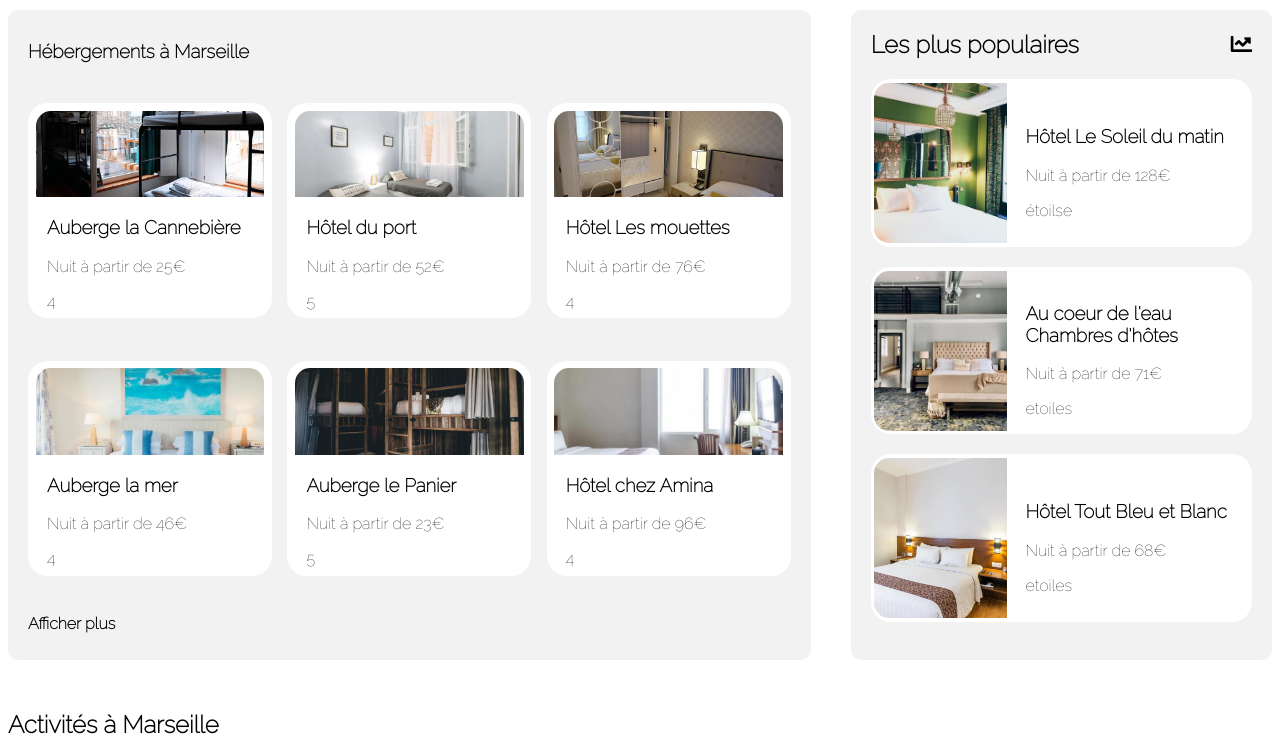
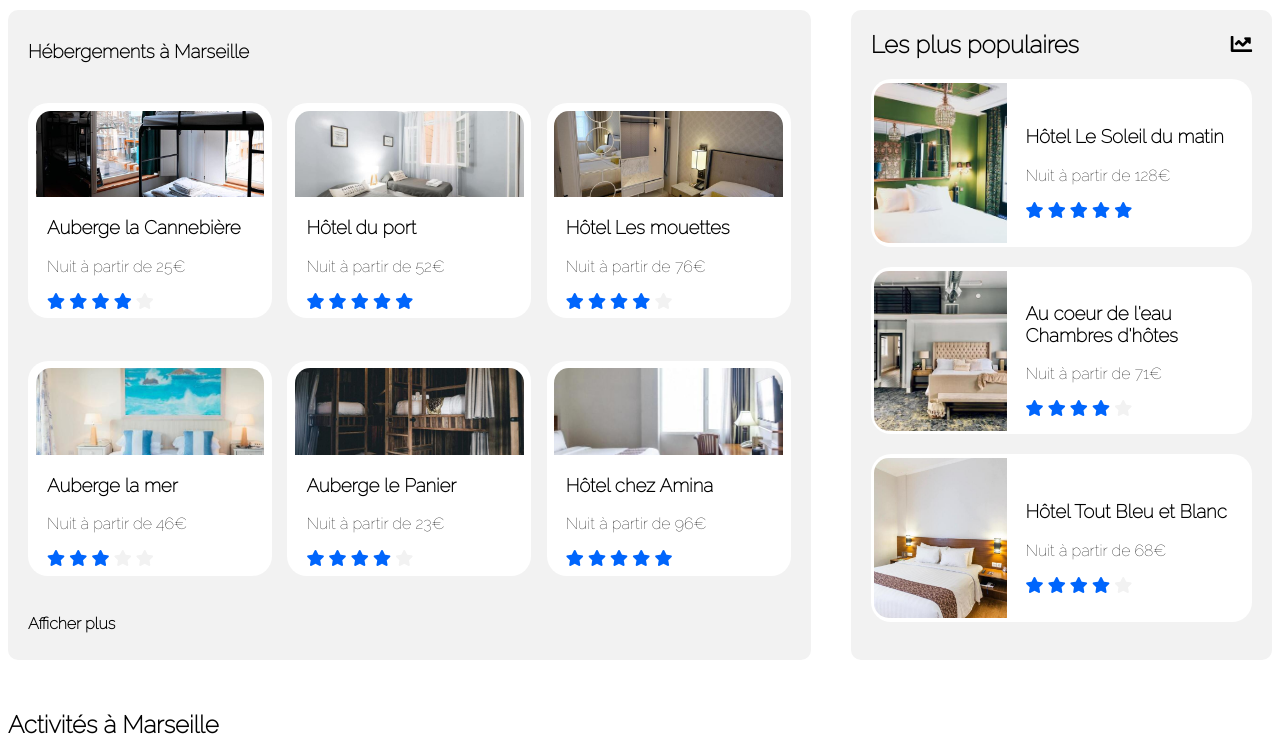
Before and after one commit to Orane31/OraneChaper_02_18092021, a plain HTML site: page index.html in a window 1280 px wide. Shown: the part 452-1208 px from the top of the page. Drawn offline with Linux system fonts and the light colour scheme.

Commit message:
étoiles ok

```diff
--- a/index.html
+++ b/index.html
@@ -83,7 +83,13 @@
                     <div class="detailsLogement">
                         <h3>Auberge la Cannebière</h3>
                         <p>Nuit à partir de 25€</p>
-                        <div>4</div>
+                        <div>
+                            <i class="fas fa-star colorBleu"></i>
+                            <i class="fas fa-star colorBleu"></i>
+                            <i class="fas fa-star colorBleu"></i>
+                            <i class="fas fa-star colorBleu"></i>
+                            <i class="fas fa-star colorGris"></i>
+                        </div>
                     </div>
                 </div>
                 <div class="carteHebergement flexColumnCentre">
@@ -91,7 +97,15 @@
                     <div class="detailsLogement">
                         <h3>Hôtel du port</h3>
                         <p>Nuit à partir de 52€</p>
-                        <div> 5</div>
+                        <div>
+                            <div>
+                                <i class="fas fa-star colorBleu"></i>
+                                <i class="fas fa-star colorBleu"></i>
+                                <i class="fas fa-star colorBleu"></i>
+                                <i class="fas fa-star colorBleu"></i>
+                                <i class="fas fa-star colorBleu"></i>
+                            </div>
+                        </div>
                     </div>
                 </div>
                 <div class="carteHebergement flexColumnCentre">
@@ -99,7 +113,15 @@
                     <div class="detailsLogement">
                         <h3>Hôtel Les mouettes</h3>
                         <p>Nuit à partir de 76€</p>
-                        <div>4</div>
+                        <div>
+                            <div>
+                                <i class="fas fa-star colorBleu"></i>
+                                <i class="fas fa-star colorBleu"></i>
+                                <i class="fas fa-star colorBleu"></i>
+                                <i class="fas fa-star colorBleu"></i>
+                                <i class="fas fa-star colorGris"></i>
+                            </div>
+                        </div>
                     </div>
                 </div>
             </div>
@@ -109,7 +131,15 @@
                     <div class="detailsLogement">
                         <h3>Auberge la mer</h3>
                         <p>Nuit à partir de 46€</p>
-                        <div>4</div>
+                        <div>
+                            <div>
+                                <i class="fas fa-star colorBleu"></i>
+                                <i class="fas fa-star colorBleu"></i>
+                                <i class="fas fa-star colorBleu"></i>
+                                <i class="fas fa-star colorGris"></i>
+                                <i class="fas fa-star colorGris"></i>
+                            </div>
+                        </div>
                     </div>
                 </div>
                 <div class="carteHebergement flexColumnCentre">
@@ -117,7 +147,15 @@
                     <div class="detailsLogement">
                         <h3>Auberge le Panier</h3>
                         <p>Nuit à partir de 23€</p>
-                        <div> 5</div>
+                        <div>
+                            <div>
+                                <i class="fas fa-star colorBleu"></i>
+                                <i class="fas fa-star colorBleu"></i>
+                                <i class="fas fa-star colorBleu"></i>
+                                <i class="fas fa-star colorBleu"></i>
+                                <i class="fas fa-star colorGris"></i>
+                            </div>
+                        </div>
                     </div>
                 </div>
                 <div class="carteHebergement flexColumnCentre">
@@ -125,7 +163,15 @@
                     <div class="detailsLogement">
                         <h3>Hôtel chez Amina</h3>
                         <p>Nuit à partir de 96€</p>
-                        <div>4</div>
+                        <div>
+                            <div>
+                                <i class="fas fa-star colorBleu"></i>
+                                <i class="fas fa-star colorBleu"></i>
+                                <i class="fas fa-star colorBleu"></i>
+                                <i class="fas fa-star colorBleu"></i>
+                                <i class="fas fa-star colorBleu"></i>
+                            </div>
+                        </div>
                     </div>
                 </div>
             </div>
@@ -142,7 +188,11 @@
                     <div class="detailsPop">
                         <h3>Hôtel Le Soleil du matin</h3>
                         <p>Nuit à partir de 128€</p>
-                        <div>étoilse
+                        <div><i class="fas fa-star colorBleu"></i>
+                            <i class="fas fa-star colorBleu"></i>
+                            <i class="fas fa-star colorBleu"></i>
+                            <i class="fas fa-star colorBleu"></i>
+                            <i class="fas fa-star colorBleu"></i>
                         </div>
                     </div>
                 </div>
@@ -151,7 +201,15 @@
                     <div class="detailsPop">
                         <h3>Au coeur de l'eau Chambres d'hôtes</h3>
                         <p>Nuit à partir de 71€</p>
-                        <div>etoiles</div>
+                        <div>
+                            <div>
+                                <i class="fas fa-star colorBleu"></i>
+                                <i class="fas fa-star colorBleu"></i>
+                                <i class="fas fa-star colorBleu"></i>
+                                <i class="fas fa-star colorBleu"></i>
+                                <i class="fas fa-star colorGris"></i>
+                            </div>
+                        </div>
                     </div>
                 </div>
                 <div class="flexCentre cartePop">
@@ -159,7 +217,15 @@
                     <div class="detailsPop">
                         <h3>Hôtel Tout Bleu et Blanc</h3>
                         <p>Nuit à partir de 68€</p>
-                        <div>etoiles</div>
+                        <div>
+                            <div>
+                                <i class="fas fa-star colorBleu"></i>
+                                <i class="fas fa-star colorBleu"></i>
+                                <i class="fas fa-star colorBleu"></i>
+                                <i class="fas fa-star colorBleu"></i>
+                                <i class="fas fa-star colorGris"></i>
+                            </div>
+                        </div>
                     </div>
                 </div>
             </div>
@@ -214,6 +280,7 @@
         </div>
 
     </section>
+
 </body>
 
 </html>
--- a/styles.css
+++ b/styles.css
@@ -370,6 +370,7 @@ html, body {
 
 .blockActivitesSm {
     width: 23%;
+    height: 100%;
 }
 
 .cardAct {
```
